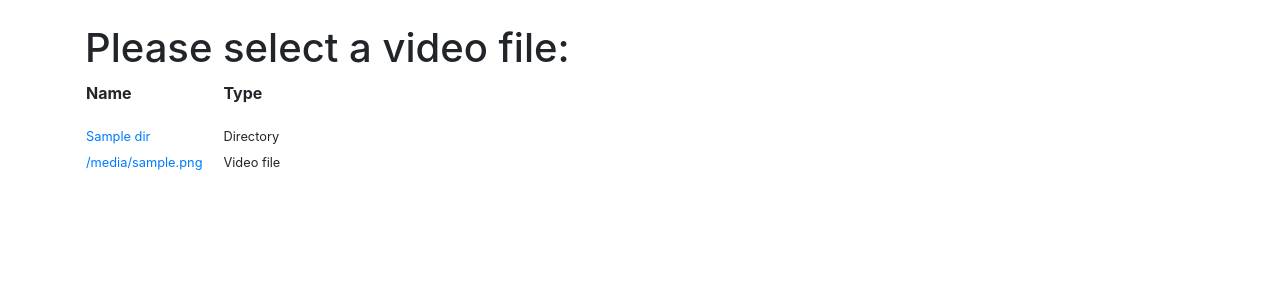
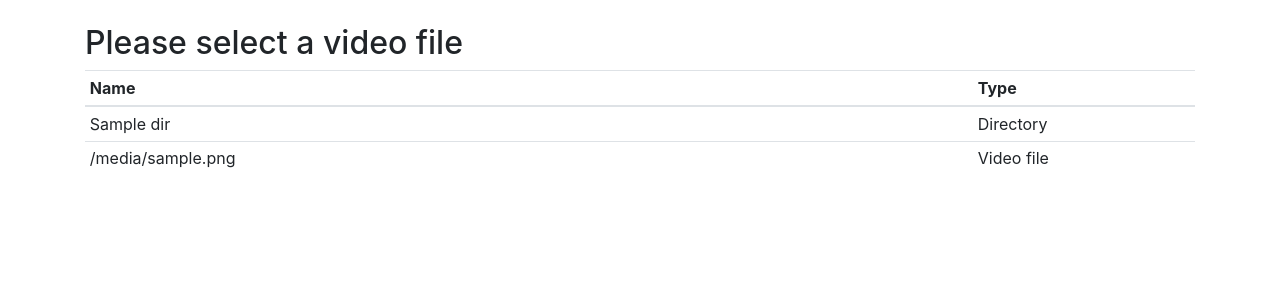
Before and after one commit to beeksma/subtle, a Flask app: template web/templates/browse.html in a window 1280 px wide. Shown: the part 56-356 px from the top of the page. Run offline with Flask 2, Linux system fonts and the light colour scheme; the template is opened without the code that fills it: most values are stand-ins (such as "Sample title", 1, 10 or a date in 2020); parts of the project's set-up code (start-up, migrations or seed data) failed here and were passed over; some libraries are stand-ins or nearby versions.

Commit message:
Tweaked browse.html table; added jQuery script for clickable rows

```diff
--- /dev/null
+++ b/web/static/js/subtle.js
@@ -0,0 +1,5 @@
+jQuery(document).ready(function($) {
+    $(".clickable-row").click(function() {
+        window.location = $(this).data("url");
+    });
+});
--- a/web/templates/base.html
+++ b/web/templates/base.html
@@ -57,6 +57,7 @@
           {% block content %}{% endblock %}
       </main>
       <script src="/static/js/jquery.js"></script>
+      <script src="/static/js/subtle.js"></script>
       <script src="/static/js/bootstrap.bundle.js"></script>
   </body>
 </html>
--- a/web/templates/browse.html
+++ b/web/templates/browse.html
@@ -1,28 +1,34 @@
 {% extends "base.html" %}
 {% block content %}
-<h1>Please select a video file:</h1>
-        <table>
+<h2>Please select a video file</h2>
+    <div class="table">
+        <table class="table table-sm table-hover">
+            <thead>
             <tr>
-                <th><p align="left">Name</p></th>
-                <th><p align="left">Type</p></th>
+                <th style="width: 80%">Name</th>
+                <th style="width: 20%">Type</th>
             </tr>
+            </thead>
+            <tbody>
             {% if not_root %}
-            <tr>
-                <td width="70%" height="5"><small><a href="/browse?dir=parent">..</a></small></td>
-                <td><small>Parent directory</small></td>
+            <tr class='clickable-row' data-url='/browse?dir=parent'>
+                <td>..</td>
+                <td>Parent directory</small></td>
             </tr>
             {% endif %}
             {% for dir in directories %}
-            <tr>
-                <td width="70%" height="5"><small><a href="/browse?dir={{ dir }}">{{ dir }}</a></small></td>
-                <td><small>Directory</small></td>
+            <tr class='clickable-row' data-url='/browse?dir={{ dir }}'>
+                <td>{{ dir }}</td>
+                <td>Directory</td>
             </tr>
             {% endfor %}
             {% for file in files %}
-            <tr>
-                <td width="70%" height="5"><small><a href="/select?file={{ file }}">{{ file }}</a></small></td>
-                <td><small>Video file</small></td>
+            <tr class='clickable-row' data-url='/select?file={{ file }}'>
+                <td>{{ file }}</td>
+                <td>Video file</td>
             </tr>
             {% endfor %}
+            </tbody>
         </table>
+    </div>
 {% endblock %}
```
